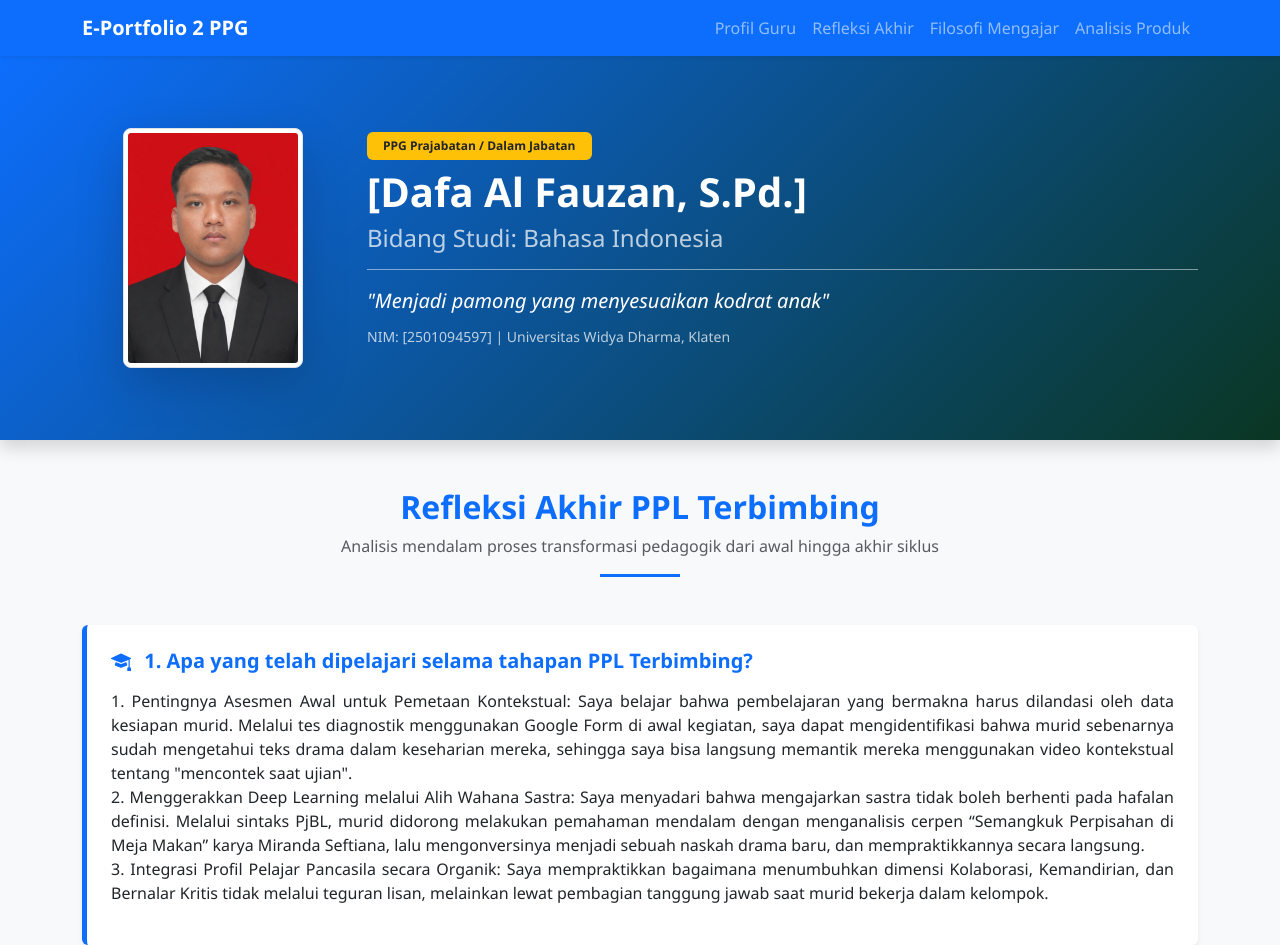
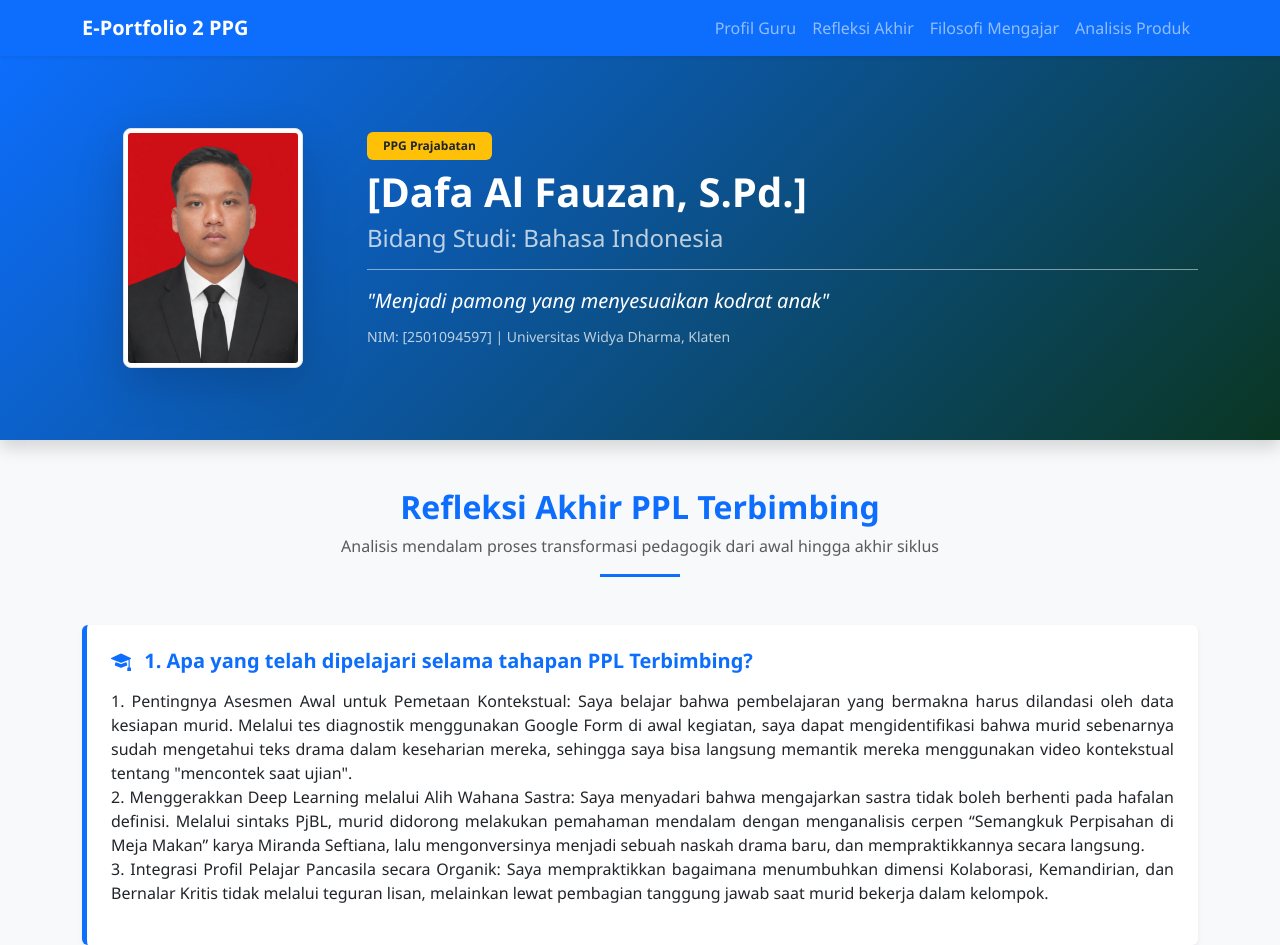
Before and after one commit to alfauzandelcastillo/Portofolio-UAS, a plain HTML site: page index.html in a window 1280 px wide. Shown: the top 945 px of the page. Drawn offline with nearby package versions, Linux system fonts and the light colour scheme.

Commit message:
Update index.html

```diff
--- a/index.html
+++ b/index.html
@@ -73,8 +73,7 @@
                         style="width: 180px; height: 240px; object-fit: cover;">
                 </div>
                 <div class="col-md-9">
-                    <span class="badge bg-warning text-dark mb-2 px-3 py-2 fw-semibold">PPG Prajabatan / Dalam
-                        Jabatan</span>
+                    <span class="badge bg-warning text-dark mb-2 px-3 py-2 fw-semibold">PPG Prajabatan</span>
                     <h1 class="fw-bold">[Dafa Al Fauzan, S.Pd.]</h1>
                     <h4 class="text-light opacity-75">Bidang Studi: Bahasa Indonesia</h4>
                     <hr class="border-light opacity-50">
```
